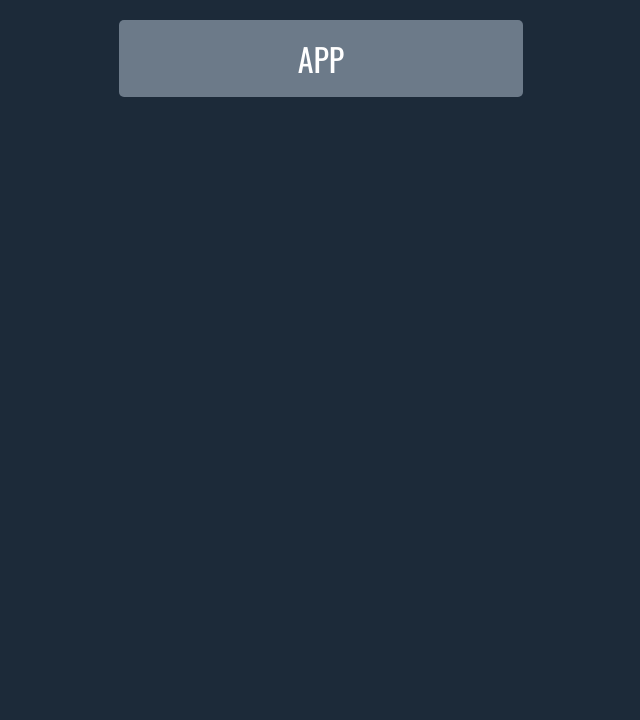
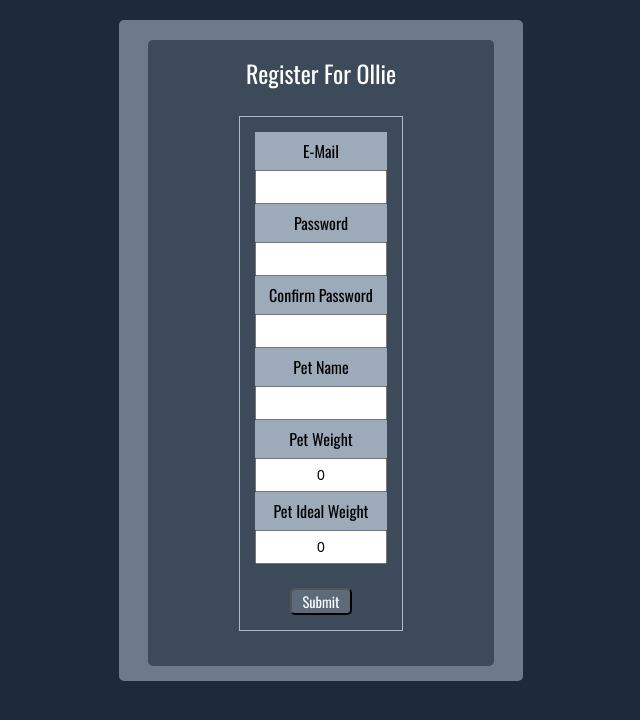
Before and after one commit to giacomo9999/Ollie-Signup-200829, a React (Create React App) app: page / in a window 1280 px wide. Shown: the top 720 px of the page, without its empty margins (319-959 px from the left). Built offline with nearby package versions, Linux system fonts and the light colour scheme.

Commit message:
Basic mechanics of form now working.

```diff
--- a/src/App.js
+++ b/src/App.js
@@ -1,13 +1,12 @@
-import React, { Component } from "react";
+import React from "react";
+import SignupForm from "./SignupForm";
 
-class App extends Component {
-  render() {
-    return (
-      <div className="container-outer">
-        <h1>APP</h1>
-      </div>
-    );
-  }
+function App() {
+  return (
+    <div className="container-outer">
+      <SignupForm />
+    </div>
+  );
 }
 
 export default App;
--- /dev/null
+++ b/src/SignupForm.js
@@ -0,0 +1,101 @@
+import React, { Component } from "react";
+
+class SignupForm extends Component {
+  state = {
+    id: "",
+    email: "",
+    password: "",
+    confirmPassword: "",
+    petName: "",
+    petWeight: 0,
+    petIdealWeight: 0,
+  };
+
+  handleInputUpdate = (e) => {
+    this.setState({ [e.target.name]: e.target.value });
+  };
+
+  addNewUser = (e) => {
+    e.preventDefault();
+    const newUser = {
+      id: new Date(),
+      email: this.state.email,
+      password: this.state.password,
+      petName: this.state.petName,
+      petWeight: this.state.petWeight,
+      petIdealWeight: this.state.petIdealWeight,
+    };
+    console.log(newUser);
+    this.setState({
+      id: "",
+      email: "",
+      password: "",
+      petName: "",
+      petWeight: 0,
+      petIdealWeight: 0,
+    });
+  };
+
+  render() {
+    return (
+      <div className="container-inner">
+        <h2>Register For Ollie</h2>
+        <form className="h-form" onSubmit={this.addNewUser}>
+          <label className="h-label">E-Mail</label>
+          <input
+            className="h-input"
+            type="text"
+            name="email"
+            value={this.state.email}
+            onChange={this.handleInputUpdate}
+          />
+          <label className="h-label">Password</label>
+          <input
+            className="h-input"
+            type="text"
+            name="password"
+            value={this.state.password}
+            onChange={this.handleInputUpdate}
+          />
+          <label className="h-label">Confirm Password</label>
+          <input
+            className="h-input"
+            type="text"
+            name="confirmPassword"
+            value={this.state.confirmPassword}
+            onChange={this.handleInputUpdate}
+          />
+          <label className="h-label">Pet Name</label>
+          <input
+            className="h-input"
+            type="text"
+            name="petName"
+            value={this.state.petName}
+            onChange={this.handleInputUpdate}
+          />
+          <label className="h-label">Pet Weight</label>
+          <input
+            className="h-input"
+            type="text"
+            name="petWeight"
+            value={this.state.petWeight}
+            onChange={this.handleInputUpdate}
+          />
+          <label className="h-label">Pet Ideal Weight</label>
+          <input
+            className="h-input"
+            type="text"
+            name="petIdealWeight"
+            value={this.state.petIdealWeight}
+            onChange={this.handleInputUpdate}
+          />
+
+          <br />
+          <button>Submit</button>
+        </form>
+      </div>
+    );
+  }
+}
+
+export default SignupForm;
```
Also changed, not shown: 1 other file (tests, documents, lock files or other folders).
